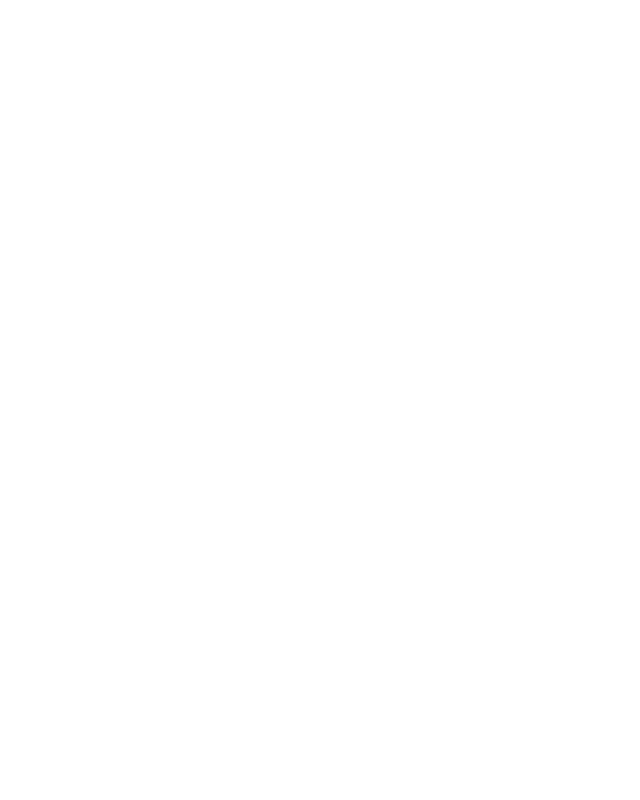
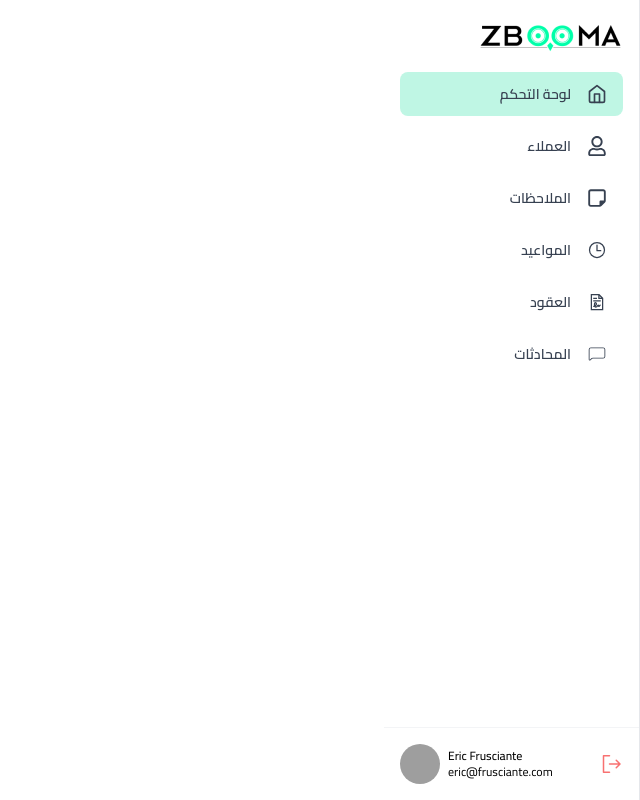
Before and after one commit to faresibrahim081/crm-system, a React (Vite) app: page / in a window 1280 px wide. Shown: the whole page, without its empty margins (640-1280 px from the left). Built offline with nearby package versions, Linux system fonts and the light colour scheme; grey boxes are pictures that could not be loaded.

Commit message:
HomePage and Register Merge

```diff
--- a/src/App.jsx
+++ b/src/App.jsx
@@ -8,7 +8,7 @@
 function App() {
   return (
     <>
-      {/* <SideBar/> */}
+      <SideBar />
       {/* <Home/> */}
       {/* <Register /> */}
     </>
```
